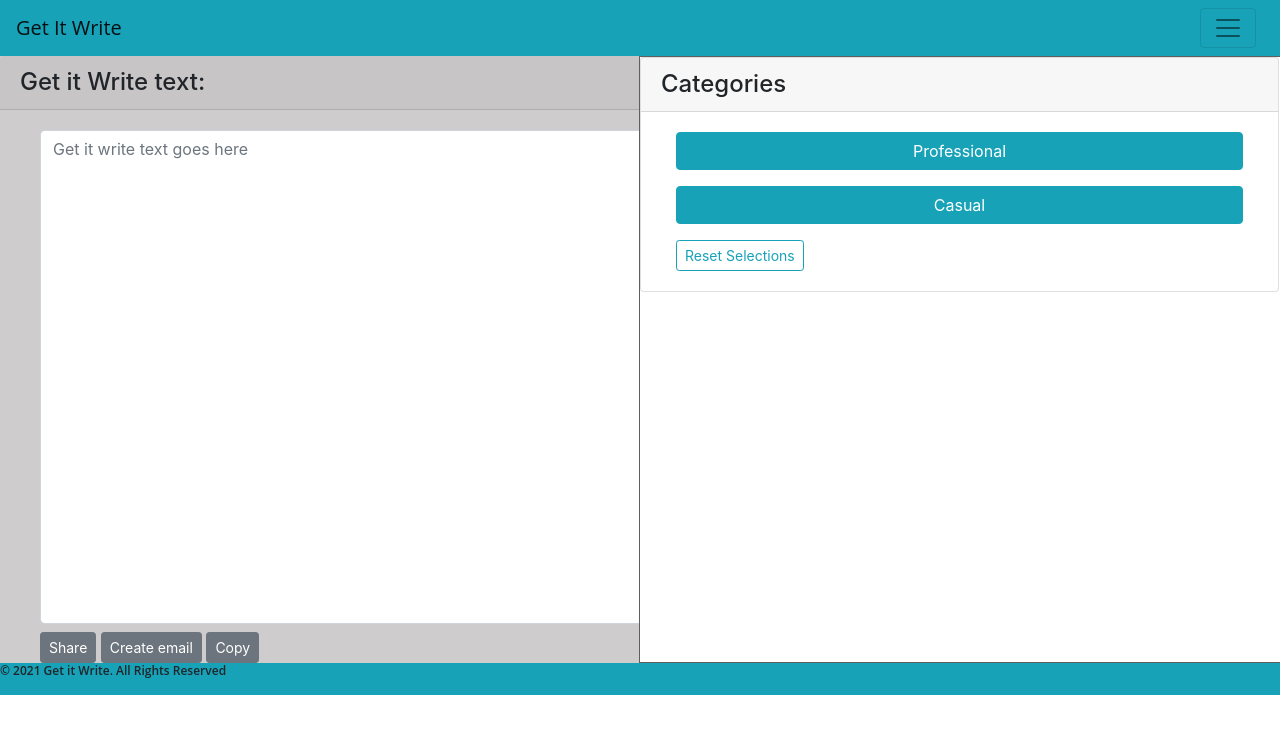
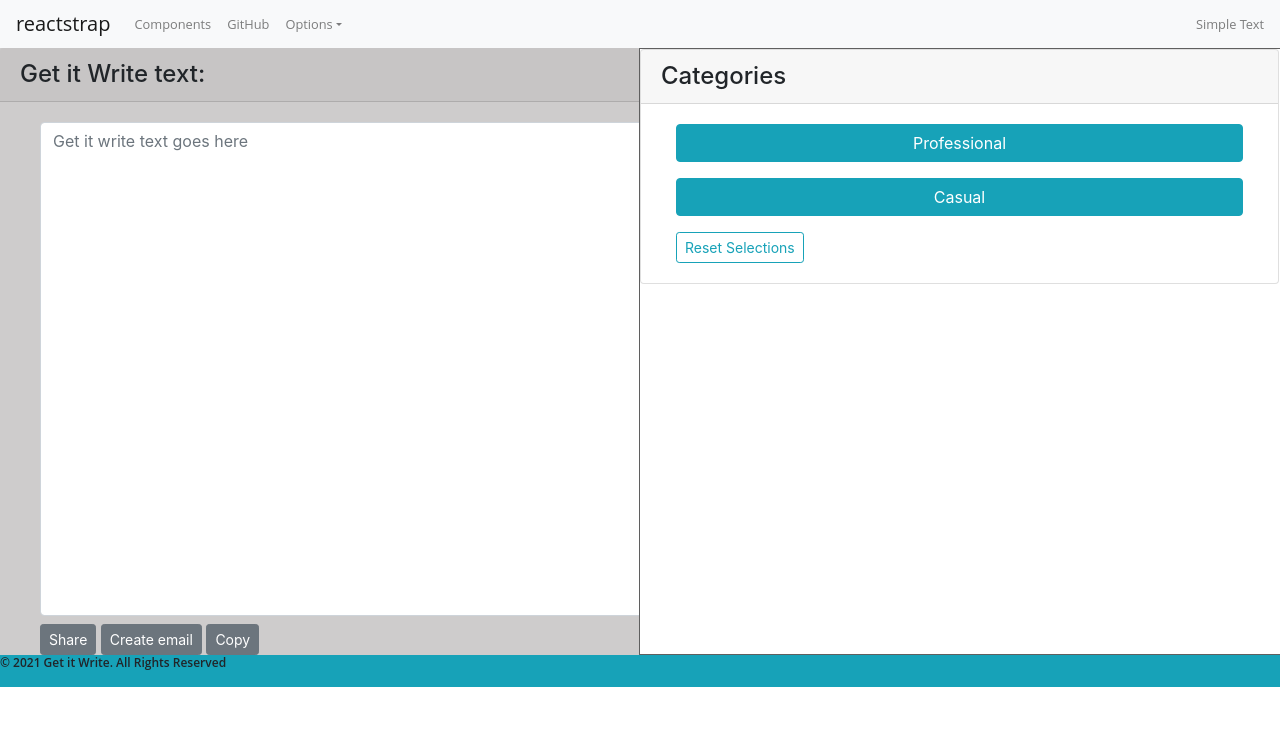
Before and after one commit to MStuart90/Get-it-Write, a React (Create React App) app in the folder client/: page / in a window 1280 px wide. Shown: the top 734 px of the page. Built offline with nearby package versions, Linux system fonts and the light colour scheme.

Commit message:
modified navbar

```diff
--- a/client/src/components/NavBar/NavBar.js
+++ b/client/src/components/NavBar/NavBar.js
@@ -1,28 +1,92 @@
+// import React, { useState } from 'react';
+// import { Collapse, Navbar, NavbarToggler, NavbarBrand, Nav, NavItem, NavLink } from 'reactstrap';
+
+// const Example = (props) => {
+//   const [collapsed, setCollapsed] = useState(true);
+
+//   const toggleNavbar = () => setCollapsed(!collapsed);
+
+//   return (
+//     <div>
+//       <Navbar color="faded" light>
+//         <NavbarBrand href="/" className="mr-auto">Get It Write</NavbarBrand>
+//         <NavbarToggler onClick={toggleNavbar} className="mr-2" />
+//         <Collapse isOpen={!collapsed} navbar>
+//           <Nav navbar>
+//             <NavItem>
+//               <NavLink href="/components/">Sign In</NavLink>
+//             </NavItem>
+//             <NavItem>
+//               <NavLink href="https://github.com/reactstrap/reactstrap">Sign Up</NavLink>
+//             </NavItem>
+//           </Nav>
+//         </Collapse>
+//       </Navbar>
+
+//     </div>
+//   );
+// }
+
+// export default Example;
+
+
+
+
 import React, { useState } from 'react';
-import { Collapse, Navbar, NavbarToggler, NavbarBrand, Nav, NavItem, NavLink } from 'reactstrap';
+import {
+  Collapse,
+  Navbar,
+  NavbarToggler,
+  NavbarBrand,
+  Nav,
+  NavItem,
+  NavLink,
+  UncontrolledDropdown,
+  DropdownToggle,
+  DropdownMenu,
+  DropdownItem,
+  NavbarText
+} from 'reactstrap';
 
 const Example = (props) => {
-  const [collapsed, setCollapsed] = useState(true);
+  const [isOpen, setIsOpen] = useState(false);
 
-  const toggleNavbar = () => setCollapsed(!collapsed);
+  const toggle = () => setIsOpen(!isOpen);
 
   return (
     <div>
-      <Navbar color="faded" light>
-        <NavbarBrand href="/" className="mr-auto">Get It Write</NavbarBrand>
-        <NavbarToggler onClick={toggleNavbar} className="mr-2" />
-        <Collapse isOpen={!collapsed} navbar>
-          <Nav navbar>
+      <Navbar color="light" light expand="md">
+        <NavbarBrand href="/">reactstrap</NavbarBrand>
+        <NavbarToggler onClick={toggle} />
+        <Collapse isOpen={isOpen} navbar>
+          <Nav className="mr-auto" navbar>
             <NavItem>
-              <NavLink href="/components/">Sign In</NavLink>
+              <NavLink href="/components/">Components</NavLink>
             </NavItem>
             <NavItem>
-              <NavLink href="https://github.com/reactstrap/reactstrap">Sign Up</NavLink>
+              <NavLink href="https://github.com/reactstrap/reactstrap">GitHub</NavLink>
             </NavItem>
+            <UncontrolledDropdown nav inNavbar>
+              <DropdownToggle nav caret>
+                Options
+              </DropdownToggle>
+              <DropdownMenu right>
+                <DropdownItem>
+                  Option 1
+                </DropdownItem>
+                <DropdownItem>
+                  Option 2
+                </DropdownItem>
+                <DropdownItem divider />
+                <DropdownItem>
+                  Reset
+                </DropdownItem>
+              </DropdownMenu>
+            </UncontrolledDropdown>
           </Nav>
+          <NavbarText>Simple Text</NavbarText>
         </Collapse>
       </Navbar>
-
     </div>
   );
 }
```
